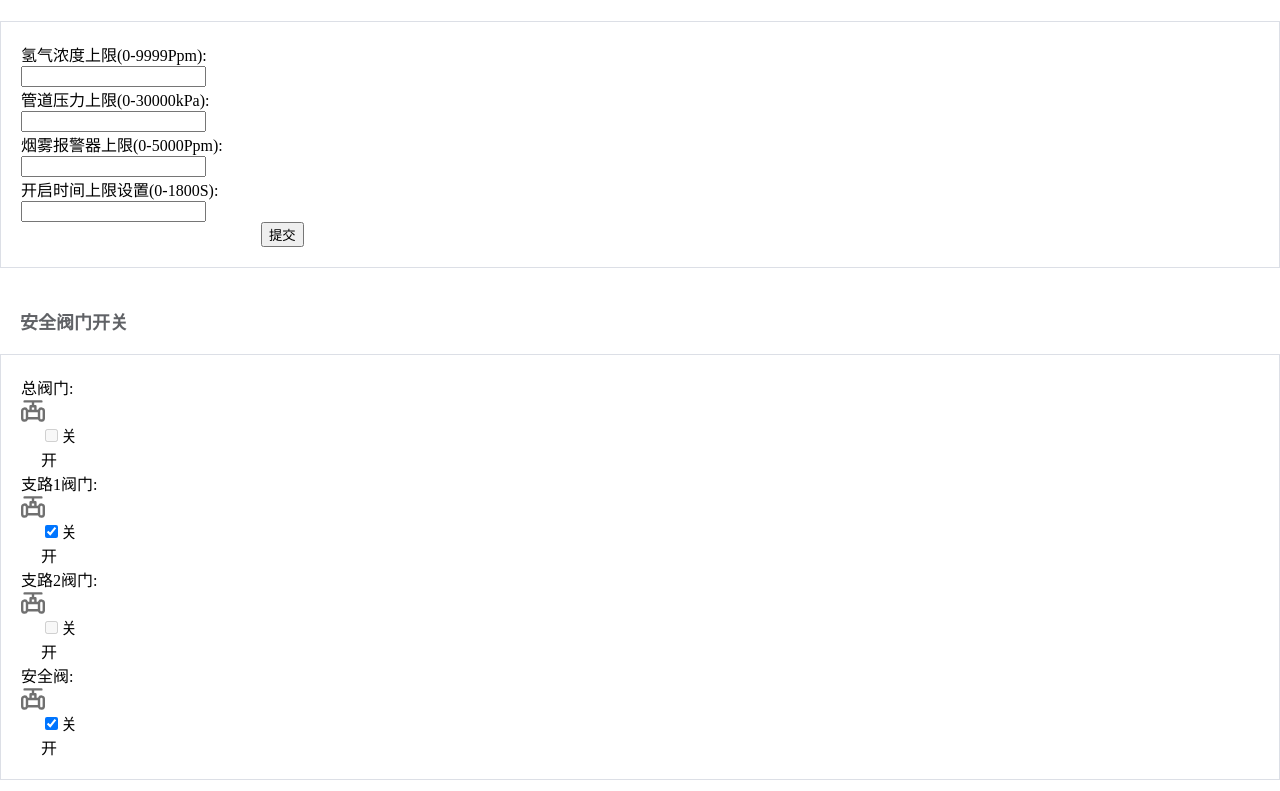
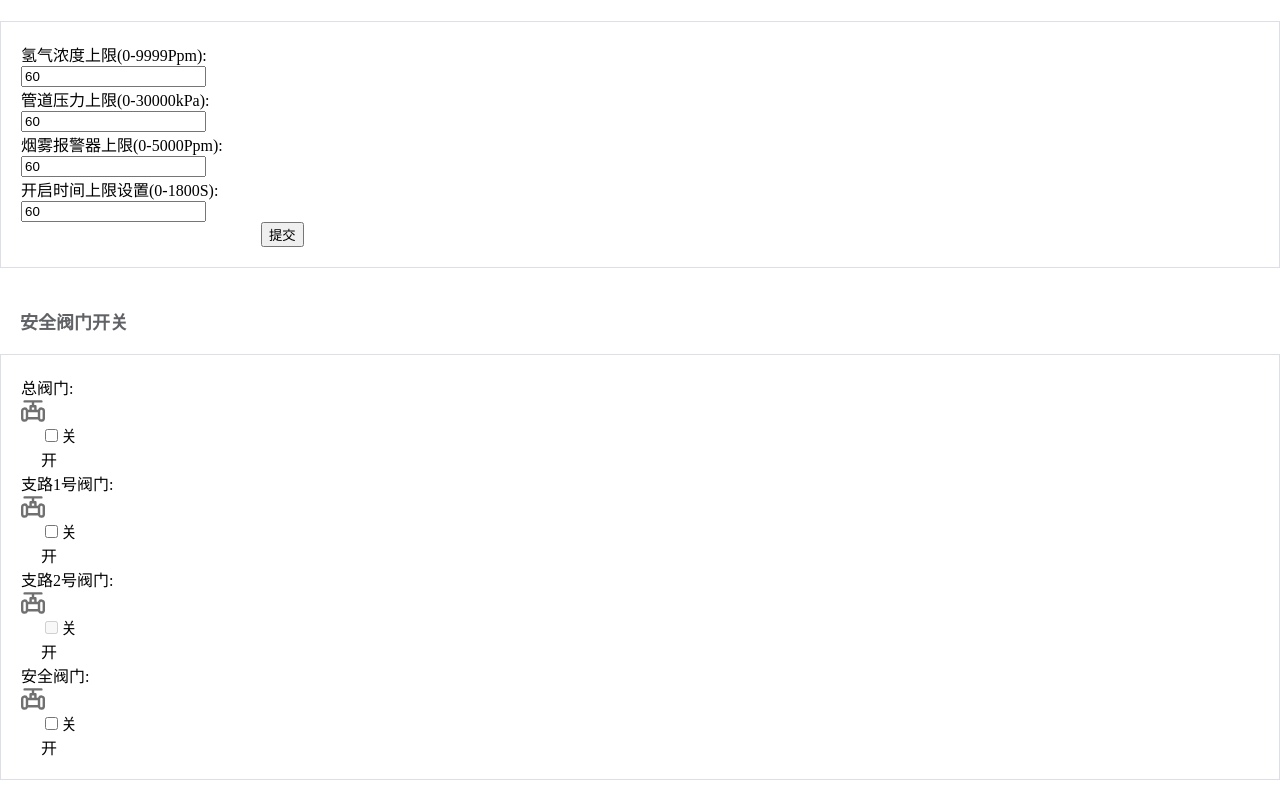
Before and after one commit to vipsunwei/qt-web-element-plus, a Vue app: page /#/env in a window 1280 px wide. Shown: the part 1749-2540 px from the top of the page. Built offline with nearby package versions, Linux system fonts and the light colour scheme.

Commit message:
完成获取阈值范围数据并渲染到页面

```diff
--- a/src/data-map/envCheck.js
+++ b/src/data-map/envCheck.js
@@ -3,22 +3,22 @@
  * @description key：使能编码
  * @description id：可以用于渲染时排顺序
  * @description name：编码对应的使能中文名字
- * @returns {object} eg.{GNA: { id: 1, name: "放球仓氢气检测1", state: false }}
+ * @returns {object} eg.{GNA: { id: 1, name: "放球仓氢气检测1", status: false }}
  */
 export function getEnableResetDataMap() {
   return {
-    GNA: { id: 1, name: "放球仓氢气检测1", state: false },
-    GNB: { id: 2, name: "放球仓氢气检测2", state: false },
-    GNE: { id: 3, name: "放球仓烟雾报警", state: false },
-    GND: { id: 4, name: "操作室烟雾报警器", state: false },
-    GNI: { id: 5, name: "操作室水进传感器", state: false },
-    GNJ: { id: 6, name: "氢气房氢气检测1", state: false },
-    GNK: { id: 7, name: "氢气房氢气检测2", state: false },
-    GNN: { id: 8, name: "氢气房烟雾报警", state: false },
-    GNP: { id: 9, name: "氢气房水进传感器", state: false },
-    GNL: { id: 10, name: "氢气房管道压力1", state: false },
-    GNM: { id: 11, name: "氢气房管道压力2", state: false },
-    GNC: { id: 12, name: "氢气房管道压力总", state: false },
+    GNA: { id: 1, param: "GNA", name: "放球仓氢气检测1", status: false },
+    GNB: { id: 2, param: "GNB", name: "放球仓氢气检测2", status: false },
+    GNE: { id: 3, param: "GNE", name: "放球仓烟雾报警", status: false },
+    GND: { id: 4, param: "GND", name: "操作室烟雾报警器", status: false },
+    GNI: { id: 5, param: "GNI", name: "操作室水进传感器", status: false },
+    GNJ: { id: 6, param: "GNJ", name: "氢气房氢气检测1", status: false },
+    GNK: { id: 7, param: "GNK", name: "氢气房氢气检测2", status: false },
+    GNN: { id: 8, param: "GNN", name: "氢气房烟雾报警", status: false },
+    GNP: { id: 9, param: "GNP", name: "氢气房水进传感器", status: false },
+    GNL: { id: 10, param: "GNL", name: "氢气房管道压力1", status: false },
+    GNM: { id: 11, param: "GNM", name: "氢气房管道压力2", status: false },
+    GNC: { id: 12, param: "GNC", name: "氢气房管道压力总", status: false },
   };
 }
 
@@ -31,10 +31,10 @@ export function getEnableResetDataMap() {
  */
 export function getValveTypes() {
   return {
-    GNZD: { id: 1, name: "总阀门", type: 3, state: false },
-    GNZF: { id: 2, name: "支路1号阀门", type: 1, state: false },
-    GNZG: { id: 3, name: "支路2号阀门", type: 2, state: false },
-    GNZI: { id: 4, name: "安全阀门", type: 4, state: false },
+    GNZD: { id: 1, param: "GNZD", name: "总阀门", type: 3, status: false },
+    GNZF: { id: 2, param: "GNZF", name: "支路1号阀门", type: 1, status: false },
+    GNZG: { id: 3, param: "GNZG", name: "支路2号阀门", type: 2, status: false },
+    GNZI: { id: 4, param: "GNZI", name: "安全阀门", type: 4, status: false },
   };
 }
 
--- a/src/views/EnvCheck.vue
+++ b/src/views/EnvCheck.vue
@@ -143,25 +143,24 @@
     >
       <el-row>
         <el-col :span="12" :offset="0">
-          <el-form-item label="氢气浓度上限(0-9999Ppm):" prop="GNZA">
-            <el-input v-model.number="threshold.GNZA"></el-input>
+          <el-form-item label="氢气浓度上限(0-9999Ppm):" prop="hydrogen">
+            <el-input v-model.number="threshold.hydrogen"></el-input>
           </el-form-item>
-          <el-form-item label="管道压力上限(0-30000kPa):" prop="GNZB">
-            <el-input v-model.number="threshold.GNZB"></el-input>
+          <el-form-item label="管道压力上限(0-30000kPa):" prop="press">
+            <el-input v-model.number="threshold.press"></el-input>
           </el-form-item>
         </el-col>
         <el-col :span="12" :offset="0">
-          <el-form-item label="烟雾报警器上限(0-5000Ppm):" prop="GNZC">
-            <el-input v-model.number="threshold.GNZC"></el-input>
+          <el-form-item label="烟雾报警器上限(0-5000Ppm):" prop="smoke">
+            <el-input v-model.number="threshold.smoke"></el-input>
           </el-form-item>
-          <el-form-item label="开启时间上限设置(0-1800S):" prop="GNZE">
-            <el-input v-model.number="threshold.GNZE"></el-input>
+          <el-form-item label="开启时间上限设置(0-1800S):" prop="openTime">
+            <el-input v-model.number="threshold.openTime"></el-input>
           </el-form-item>
         </el-col>
       </el-row>
-
       <el-form-item style="margin-bottom: 0">
-        <el-button @click="submit">提交</el-button>
+        <el-button @click="onThresholdSubmit">提交</el-button>
       </el-form-item>
     </el-form>
   </div>
@@ -169,14 +168,22 @@
   <div style="margin-top: 20px">
     <div class="title">安全阀门开关</div>
     <el-form
-      :model="valve"
       label-width="240px"
       :inline="false"
       style="border: 1px solid #dcdfe6; padding: 20px"
     >
       <el-row>
-        <el-col :span="12" :offset="0">
-          <el-form-item label="总阀门:" prop="GNZD">
+        <el-col
+          :span="12"
+          :offset="0"
+          v-for="(col, index) in valve"
+          :key="index"
+        >
+          <el-form-item
+            v-for="item in col"
+            :key="item.type"
+            :label="item.name + ':'"
+          >
             <svg
               style="vertical-align: middle"
               t="1607683926625"
@@ -196,115 +203,14 @@
             </svg>
             <el-switch
               style="margin: 0 20px"
-              v-model="valve.GNZD"
+              v-model="item.status"
               active-text="开"
               inactive-text="关"
-              :disabled="GNZDDisabled"
-              @change="onValveStateChange($event, 'GNZD')"
+              :disabled="warning[item.param]"
+              @change="onValveChange($event, item)"
             ></el-switch>
             <i
-              v-show="valve.warningGNZD"
-              class="el-icon-warning"
-              style="color: #f40; font-size: 24px; vertical-align: middle"
-              title="异常"
-            ></i>
-          </el-form-item>
-          <el-form-item label="支路1阀门:" prop="GNZF">
-            <svg
-              style="vertical-align: middle"
-              t="1607683926625"
-              class="icon"
-              viewBox="0 0 1137 1024"
-              version="1.1"
-              xmlns="http://www.w3.org/2000/svg"
-              p-id="941"
-              width="24"
-              height="24"
-            >
-              <path
-                d="M511.650982 227.403885V113.684852H170.562245A56.842426 56.842426 0 1 1 170.562245 0h795.862325a56.842426 56.842426 0 1 1 0 113.684852H625.506737v113.719033h56.842426a56.876607 56.876607 0 0 1 56.876607 56.842426v170.561458h66.51555a170.595639 170.595639 0 0 1 331.552335 56.842426v341.088737a170.527278 170.527278 0 0 1-331.552335 56.842426H331.553121a170.62982 170.62982 0 0 1-331.552335-56.842426v-341.088737a170.561459 170.561459 0 0 1 331.552335-56.842426h66.48137v-170.561458a56.876607 56.876607 0 0 1 56.876607-56.842426z m-56.842426 341.088736H341.089523v227.403885h454.807769v-227.403885z m-227.403885-56.842426a56.876607 56.876607 0 0 0-113.719033 0v341.088737a56.876607 56.876607 0 0 0 113.719033 0z m682.177473 341.088737a56.876607 56.876607 0 0 0 113.719033 0v-341.088737a56.876607 56.876607 0 0 0-113.719033 0zM511.650982 454.807769H625.506737V341.088737h-113.855755z m0 0"
-                p-id="942"
-                fill="#707070"
-              ></path>
-            </svg>
-            <el-switch
-              style="margin: 0 20px"
-              v-model="valve.GNZF"
-              active-text="开"
-              inactive-text="关"
-              :disabled="GNZFDisabled"
-              @change="onValveStateChange($event, 'GNZF')"
-            ></el-switch>
-            <i
-              v-show="valve.warningGNZF"
-              class="el-icon-warning"
-              style="color: #f40; font-size: 24px; vertical-align: middle"
-              title="异常"
-            ></i>
-          </el-form-item>
-        </el-col>
-        <el-col :span="12" :offset="0">
-          <el-form-item label="支路2阀门:" prop="GNZG">
-            <svg
-              style="vertical-align: middle"
-              t="1607683926625"
-              class="icon"
-              viewBox="0 0 1137 1024"
-              version="1.1"
-              xmlns="http://www.w3.org/2000/svg"
-              p-id="941"
-              width="24"
-              height="24"
-            >
-              <path
-                d="M511.650982 227.403885V113.684852H170.562245A56.842426 56.842426 0 1 1 170.562245 0h795.862325a56.842426 56.842426 0 1 1 0 113.684852H625.506737v113.719033h56.842426a56.876607 56.876607 0 0 1 56.876607 56.842426v170.561458h66.51555a170.595639 170.595639 0 0 1 331.552335 56.842426v341.088737a170.527278 170.527278 0 0 1-331.552335 56.842426H331.553121a170.62982 170.62982 0 0 1-331.552335-56.842426v-341.088737a170.561459 170.561459 0 0 1 331.552335-56.842426h66.48137v-170.561458a56.876607 56.876607 0 0 1 56.876607-56.842426z m-56.842426 341.088736H341.089523v227.403885h454.807769v-227.403885z m-227.403885-56.842426a56.876607 56.876607 0 0 0-113.719033 0v341.088737a56.876607 56.876607 0 0 0 113.719033 0z m682.177473 341.088737a56.876607 56.876607 0 0 0 113.719033 0v-341.088737a56.876607 56.876607 0 0 0-113.719033 0zM511.650982 454.807769H625.506737V341.088737h-113.855755z m0 0"
-                p-id="942"
-                fill="#707070"
-              ></path>
-            </svg>
-            <el-switch
-              style="margin: 0 20px"
-              v-model="valve.GNZG"
-              active-text="开"
-              inactive-text="关"
-              :disabled="GNZGDisabled"
-              @change="onValveStateChange($event, 'GNZG')"
-            ></el-switch>
-            <i
-              v-show="valve.warningGNZG"
-              class="el-icon-warning"
-              style="color: #f40; font-size: 24px; vertical-align: middle"
-              title="异常"
-            ></i>
-          </el-form-item>
-          <el-form-item label="安全阀:" prop="GNZI">
-            <svg
-              style="vertical-align: middle"
-              t="1607683926625"
-              class="icon"
-              viewBox="0 0 1137 1024"
-              version="1.1"
-              xmlns="http://www.w3.org/2000/svg"
-              p-id="941"
-              width="24"
-              height="24"
-            >
-              <path
-                d="M511.650982 227.403885V113.684852H170.562245A56.842426 56.842426 0 1 1 170.562245 0h795.862325a56.842426 56.842426 0 1 1 0 113.684852H625.506737v113.719033h56.842426a56.876607 56.876607 0 0 1 56.876607 56.842426v170.561458h66.51555a170.595639 170.595639 0 0 1 331.552335 56.842426v341.088737a170.527278 170.527278 0 0 1-331.552335 56.842426H331.553121a170.62982 170.62982 0 0 1-331.552335-56.842426v-341.088737a170.561459 170.561459 0 0 1 331.552335-56.842426h66.48137v-170.561458a56.876607 56.876607 0 0 1 56.876607-56.842426z m-56.842426 341.088736H341.089523v227.403885h454.807769v-227.403885z m-227.403885-56.842426a56.876607 56.876607 0 0 0-113.719033 0v341.088737a56.876607 56.876607 0 0 0 113.719033 0z m682.177473 341.088737a56.876607 56.876607 0 0 0 113.719033 0v-341.088737a56.876607 56.876607 0 0 0-113.719033 0zM511.650982 454.807769H625.506737V341.088737h-113.855755z m0 0"
-                p-id="942"
-                fill="#707070"
-              ></path>
-            </svg>
-            <el-switch
-              style="margin: 0 20px"
-              v-model="valve.GNZI"
-              active-text="开"
-              inactive-text="关"
-              :disabled="GNZIDisabled"
-              @change="onValveStateChange($event, 'GNZI')"
-            ></el-switch>
-            <i
-              v-show="valve.warningGNZI"
+              v-show="warning[item.param]"
               class="el-icon-warning"
               style="color: #f40; font-size: 24px; vertical-align: middle"
               title="异常"
@@ -338,10 +244,10 @@
               <el-col :span="12" :offset="0">
                 <el-form-item :prop="item.param">
                   <el-switch
-                    v-model="item.state"
+                    v-model="item.status"
                     active-text="开"
                     inactive-text="关"
-                    @change="onEnableChange($event, item.param)"
+                    @change="onEnableChange($event, item)"
                   >
                   </el-switch>
                 </el-form-item>
@@ -351,7 +257,8 @@
                   class="reset_button"
                   circle
                   type="primary"
-                  :disabled="!item.state"
+                  :disabled="!item.status"
+                  @click="onResetClick(item)"
                 >
                   复位
                 </el-button>
@@ -365,42 +272,34 @@
 </template>
 
 <script>
-import { computed, onMounted, onUnmounted, reactive, toRefs } from "vue";
+import { onMounted, onUnmounted, reactive, toRefs } from "vue";
 import {
   getResetEnableParam,
+  setReset,
   getEnable,
   setEnable,
   setValveState,
+  getSmokeThreshold,
+  getPressThreshold,
+  getHydrogenThreshold,
+  getOpenTimeThreshold,
 } from "../api/envCheck";
 import { getEnableResetDataMap, getValveTypes } from "../data-map/envCheck";
 import { ElMessage } from "element-plus";
 
 export default {
   setup() {
-    const state = reactive({
+    const thresholdState = reactive({
       // 阈值数据
       threshold: {
-        GNZA: "",
-        GNZB: "",
-        GNZC: "",
-        GNZE: "",
+        hydrogen: "",
+        press: "",
+        smoke: "",
+        openTime: "",
       },
-      // 阀门开关数据
-      valve: {
-        GNZD: false,
-        GNZF: true,
-        GNZG: false,
-        GNZI: true,
-        warningGNZD: true,
-        warningGNZF: false,
-        warningGNZG: true,
-        warningGNZI: false,
-      },
-      // 使能复位开关数据
-      enableResetData: [],
       // 阈值校验规则
       thresholdRules: {
-        GNZA: [
+        hydrogen: [
           { type: "number", message: "规定范围0-9999" },
           {
             validator: function (rule, value, callback) {
@@ -412,7 +311,7 @@ export default {
             trigger: ["blur", "change"],
           },
         ],
-        GNZB: [
+        press: [
           { type: "number", message: "规定范围0-30000" },
           {
             validator: function (rule, value, callback) {
@@ -424,7 +323,7 @@ export default {
             trigger: ["blur", "change"],
           },
         ],
-        GNZC: [
+        smoke: [
           { type: "number", message: "规定范围0-5000" },
           {
             validator: function (rule, value, callback) {
@@ -436,7 +335,7 @@ export default {
             trigger: ["blur", "change"],
           },
         ],
-        GNZE: [
+        openTime: [
           { type: "number", message: "规定范围0-1800" },
           {
             validator: function (rule, value, callback) {
@@ -450,58 +349,104 @@ export default {
         ],
       },
     });
-    // 安全阀门开关
-    const GNZDDisabled = computed(() => state.valve.warningGNZD);
-    const GNZFDisabled = computed(() => state.valve.warningGNZF);
-    const GNZGDisabled = computed(() => state.valve.warningGNZG);
-    const GNZIDisabled = computed(() => state.valve.warningGNZI);
+    /**
+     * 一份阈值数据用户判断阈值是否有修改
+     */
+    const oldThresholdData = {
+      smoke: "",
+      press: "",
+      hydrogen: "",
+      openTime: "",
+    };
+    /**
+     * 获取阈值范围并记录一份阈值数据用于判断是否修改了阈值
+     */
+    function getThreshold() {
+      getSmokeThreshold().then((res) => {
+        thresholdState.threshold.smoke = res.Threshold;
+        oldThresholdData.smoke = res.Threshold;
+      });
+      getPressThreshold().then((res) => {
+        thresholdState.threshold.press = res.Threshold;
+        oldThresholdData.press = res.Threshold;
+      });
+      getHydrogenThreshold().then((res) => {
+        thresholdState.threshold.hydrogen = res.Threshold;
+        oldThresholdData.hydrogen = res.Threshold;
+      });
+      getOpenTimeThreshold().then((res) => {
+        thresholdState.threshold.openTime = res.Threshold;
+        oldThresholdData.openTime = res.Threshold;
+      });
+    }
     /**
      * 设置阈值范围
      */
-    function submit() {
+    function onThresholdSubmit() {
       console.log("state.threshold -- ", state.threshold);
       ElMessage({
         type: "info",
         message: "提交阈值范围",
       });
     }
-
+    // 阀门开关数据
+    const valveState = reactive({
+      valve: [
+        [
+          { ...getValveTypes()["GNZD"] },
+          { ...getValveTypes()["GNZF"], GNZF: true },
+        ],
+        [
+          { ...getValveTypes()["GNZG"] },
+          { ...getValveTypes()["GNZI"], GNZI: true },
+        ],
+      ],
+      warning: {
+        GNZD: false,
+        GNZF: false,
+        GNZG: true,
+        GNZI: false,
+      },
+    });
     /**
      * 设置阀门开关
      */
-    function onValveStateChange(value, name) {
-      if (state.valve["warning" + name]) {
-        return;
-      }
-      const valveState = value ? 1 : 0;
-      const valveType = getValveTypes()[name].type;
-      const actionName = !!value ? "打开" : "关闭";
-      const valveName = getValveTypes()[name].name;
-      setValveState(valveType, valveState).then((r) => {
+    function onValveChange(value, item) {
+      const param = item.param;
+      if (valveState.warning[param]) return;
+      setValveState(getValveTypes()[param].type, value ? 1 : 0).then((r) => {
         console.log("setValveState result: ", r);
-        const message = `${actionName}${valveName}${
-          r.setValveState ? "成功" : "失败"
-        }`;
-        const type = r.setValveState ? "success" : "error";
         ElMessage({
-          type: type,
-          message: message,
-          duration: 2000,
+          type: r.setValveState ? "success" : "error",
+          message: `${value ? "打开" : "关闭"}${getValveTypes()[param].name}${
+            r.setValveState ? "成功" : "失败"
+          }`,
+          duration: r.setValveState ? 2000 : 3000,
         });
       });
     }
+
+    // 使能复位数据定义
+    const enableResetState = reactive({
+      isEnableLoading: false,
+      isResetLoading: false,
+      enableResetData: [],
+    });
     /**
      * 设置使能开关
      */
-    function onEnableChange(value, name) {
-      console.log(name, ":", value);
-      let arr = [...state.enableResetData[0], ...state.enableResetData[1]];
-      arr = arr.filter((value) => value.state);
+    function onEnableChange(value, item) {
+      console.log(item.param, ":", value);
+      let arr = [
+        ...enableResetState.enableResetData[0],
+        ...enableResetState.enableResetData[1],
+      ];
       let s = arr.reduce((prev, curr) => {
-        return prev + "," + curr.param;
+        if (curr.status) {
+          prev = !prev ? curr.param : `${prev},${curr.param}`;
+        }
+        return prev;
       }, "");
-      s = s.slice(1);
-
       console.log("string: ", s);
       setEnable(s).then((res) => {
         console.log(res);
@@ -510,20 +455,44 @@ export default {
             message: "操作成功",
             duration: 2000,
           });
-          console.log(state.enableResetData);
+          console.log(enableResetState.enableResetData);
         } else {
           ElMessage.warning({
             message: "操作失败",
             duration: 3000,
           });
-          const [left, right] = state.enableResetData;
-          let enable = left.find((value) => value.param === name);
+          const [left, right] = enableResetState.enableResetData;
+          let enable = left.find((value) => value.param === item.param);
           if (enable) {
-            enable.state = !value;
+            enable.status = !value;
             return;
           }
-          enable = right.find((value) => value.param === name);
-          enable.state = !value;
+          enable = right.find((value) => value.param === item.param);
+          enable.status = !value;
+        }
+      });
+    }
+    /**
+     * 处理点击使能复位按钮
+     */
+    function onResetClick(item) {
+      if (!item.param) return;
+      if (enableResetState.isResetLoading) return;
+      enableResetState.isResetLoading = true;
+      setReset(item.param).then((res) => {
+        enableResetState.isResetLoading = false;
+        if (res.setReset) {
+          ElMessage({
+            type: "success",
+            message: "操作成功",
+            duration: 2000,
+          });
+        } else {
+          ElMessage({
+            type: "error",
+            message: "操作失败",
+            duration: 3000,
+          });
         }
       });
     }
@@ -532,39 +501,42 @@ export default {
      */
     async function getEnableData() {
       let params = await getResetEnableParam();
+      if (!(params && Array.isArray(params))) return;
       params = params.map(({ param }) => {
         const item = getEnableResetDataMap()[param];
         return {
           id: item.id,
           name: item.name,
-          state: item.state,
+          status: item.status,
           param,
         };
       });
 
       const enables = await getEnable();
+      if (!(enables && Array.isArray(enables))) return;
       enables.map(({ param }) => {
-        const cur = params.find((value) => {
-          return value.param === param;
-        });
-        cur.state = true;
+        const cur = params.find((value) => value.param === param);
+        cur.status = true;
       });
 
-      state.enableResetData = generateEnableResetData(params);
+      enableResetState.enableResetData = splitArr(params);
     }
-    function generateEnableResetData(arr) {
+    // 分割数组，分成两半儿
+    function splitArr(arr) {
       const splitPoint = Math.ceil(arr.length / 2);
       const left = arr.slice(0, splitPoint);
       const right = arr.slice(splitPoint);
       return [left, right];
     }
     onMounted(() => {
+      getThreshold();
       getEnableData();
       listenEnvironmentalInfo();
     });
     onUnmounted(() => {
       removeListenEnvironmentalInfo();
     });
+    // 移除event bus监听
     function removeListenEnvironmentalInfo() {
       timer && clearInterval(timer);
       timer = null;
@@ -574,6 +546,7 @@ export default {
 
     let eb = null;
     let timer = null;
+    // 添加event bus监听
     function listenEnvironmentalInfo() {
       timer && clearInterval(timer);
       timer = setInterval(() => {
@@ -611,14 +584,13 @@ export default {
     }
 
     return {
-      ...toRefs(state),
-      submit,
-      onValveStateChange,
+      ...toRefs(thresholdState),
+      onThresholdSubmit,
+      ...toRefs(valveState),
+      onValveChange,
+      ...toRefs(enableResetState),
       onEnableChange,
-      GNZDDisabled,
-      GNZFDisabled,
-      GNZGDisabled,
-      GNZIDisabled,
+      onResetClick,
     };
   },
 };
```
Also changed, not shown: src/api/envCheck.js (+8 -7 lines).
